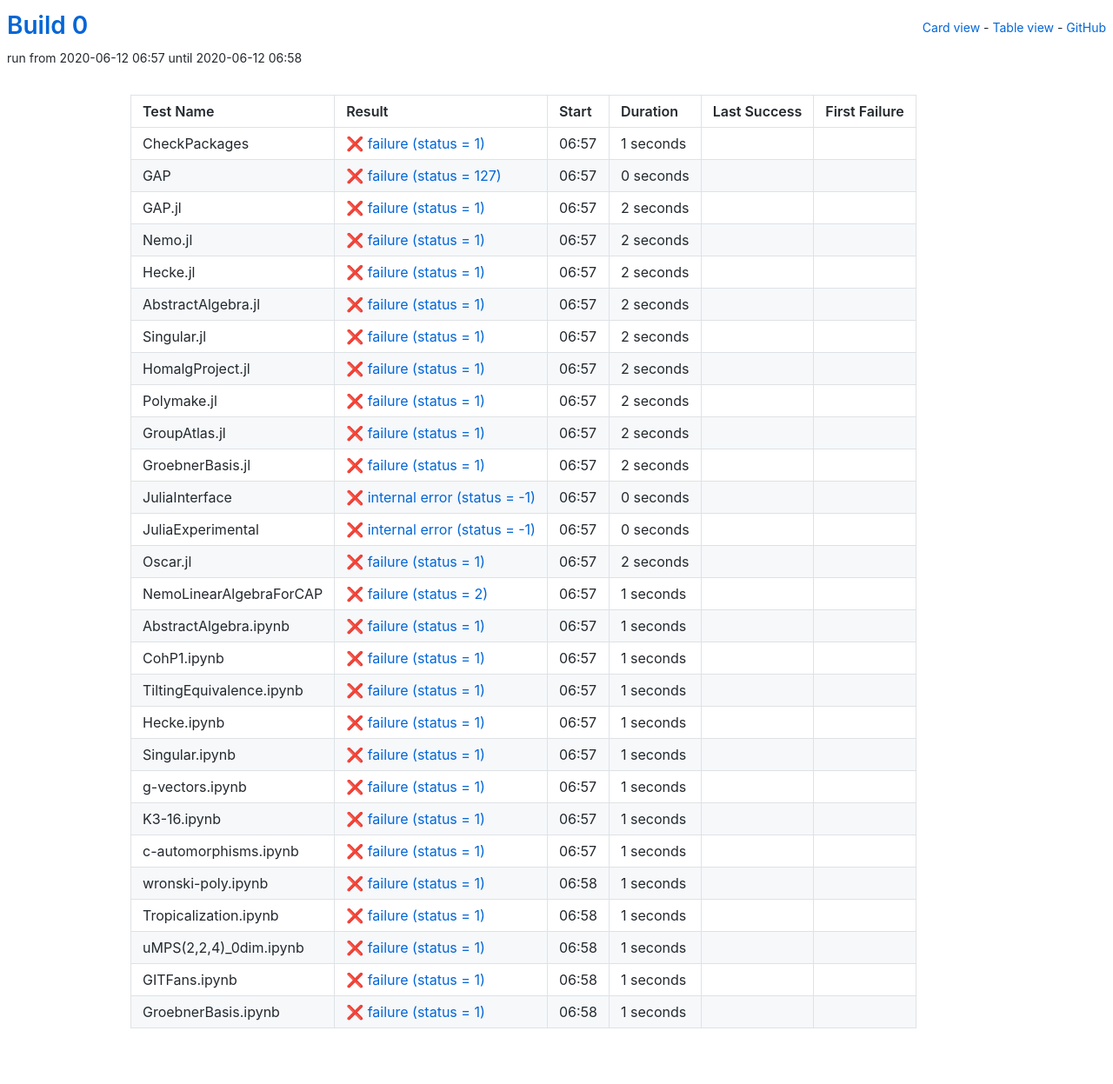
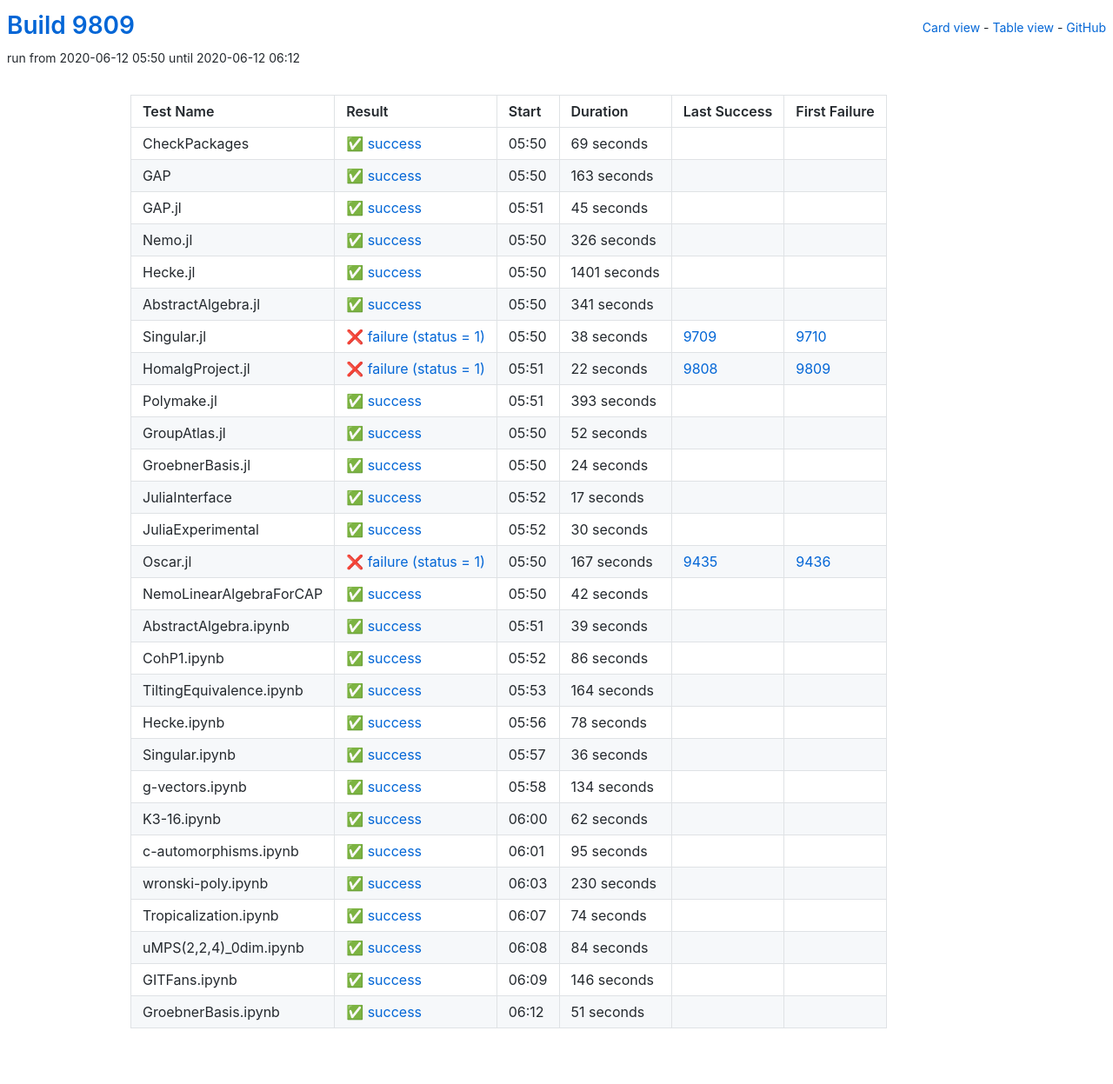
Before and after one commit to rbehrends/oscar-ci-results, a Jekyll site: the page built from table.html, in a window 1280 px wide. Shown: the whole page at 87% size. Built offline with Jekyll 4.4.1, drawn with Linux system fonts in a browser that asks for light colours.

Commit message:
Build #9809

```diff
--- a/_data/ci.yml
+++ b/_data/ci.yml
@@ -1,6 +1,6 @@
 ---
-build: 0
-build_url: http://localhost:8088/job/oscar/
+build: 9809
+build_url: http://localhost:8088/job/oscar/9809/
 job: oscar
 organization: rbehrends
 repo: oscar-ci-results
@@ -8,336 +8,336 @@ repourl: https://github.com/rbehrends/oscar-ci-results
 tests:
 - name: CheckPackages
   id: checkpackages
-  log: http://localhost:8088/job/oscar/artifact/logs/build-0/CheckPackages.log
-  start: 2020-06-12 06:57
-  success: false
-  exitcode: 1
-  status: failure
-  duration: 1
+  log: http://localhost:8088/job/oscar/9809/artifact/logs/build-9809/CheckPackages.log
+  start: 2020-06-12 05:50
+  success: true
+  exitcode: 0
+  status: success
+  duration: 69
   last_success: false
   last_success_url:
   first_failure: false
   first_failure_url:
 - name: GAP
   id: gap
-  log: http://localhost:8088/job/oscar/artifact/logs/build-0/GAP.log
-  start: 2020-06-12 06:57
-  success: false
-  exitcode: 127
-  status: failure
-  duration: 0
+  log: http://localhost:8088/job/oscar/9809/artifact/logs/build-9809/GAP.log
+  start: 2020-06-12 05:50
+  success: true
+  exitcode: 0
+  status: success
+  duration: 163
   last_success: false
   last_success_url:
   first_failure: false
   first_failure_url:
 - name: GAP.jl
   id: gap-jl
-  log: http://localhost:8088/job/oscar/artifact/logs/build-0/GAP.jl.log
-  start: 2020-06-12 06:57
-  success: false
-  exitcode: 1
-  status: failure
-  duration: 2
+  log: http://localhost:8088/job/oscar/9809/artifact/logs/build-9809/GAP.jl.log
+  start: 2020-06-12 05:51
+  success: true
+  exitcode: 0
+  status: success
+  duration: 45
   last_success: false
   last_success_url:
   first_failure: false
   first_failure_url:
 - name: Nemo.jl
   id: nemo-jl
-  log: http://localhost:8088/job/oscar/artifact/logs/build-0/Nemo.jl.log
-  start: 2020-06-12 06:57
-  success: false
-  exitcode: 1
-  status: failure
-  duration: 2
+  log: http://localhost:8088/job/oscar/9809/artifact/logs/build-9809/Nemo.jl.log
+  start: 2020-06-12 05:50
+  success: true
+  exitcode: 0
+  status: success
+  duration: 326
   last_success: false
   last_success_url:
   first_failure: false
   first_failure_url:
 - name: Hecke.jl
   id: hecke-jl
-  log: http://localhost:8088/job/oscar/artifact/logs/build-0/Hecke.jl.log
-  start: 2020-06-12 06:57
-  success: false
-  exitcode: 1
-  status: failure
-  duration: 2
+  log: http://localhost:8088/job/oscar/9809/artifact/logs/build-9809/Hecke.jl.log
+  start: 2020-06-12 05:50
+  success: true
+  exitcode: 0
+  status: success
+  duration: 1401
   last_success: false
   last_success_url:
   first_failure: false
   first_failure_url:
 - name: AbstractAlgebra.jl
   id: abstractalgebra-jl
-  log: http://localhost:8088/job/oscar/artifact/logs/build-0/AbstractAlgebra.jl.log
-  start: 2020-06-12 06:57
-  success: false
-  exitcode: 1
-  status: failure
-  duration: 2
+  log: http://localhost:8088/job/oscar/9809/artifact/logs/build-9809/AbstractAlgebra.jl.log
+  start: 2020-06-12 05:50
+  success: true
+  exitcode: 0
+  status: success
+  duration: 341
   last_success: false
   last_success_url:
   first_failure: false
   first_failure_url:
 - name: Singular.jl
   id: singular-jl
-  log: http://localhost:8088/job/oscar/artifact/logs/build-0/Singular.jl.log
-  start: 2020-06-12 06:57
+  log: http://localhost:8088/job/oscar/9809/artifact/logs/build-9809/Singular.jl.log
+  start: 2020-06-12 05:50
   success: false
   exitcode: 1
   status: failure
-  duration: 2
-  last_success: false
-  last_success_url:
-  first_failure: false
-  first_failure_url:
+  duration: 38
+  last_success: 9709
+  last_success_url: http://localhost:8088/job/oscar/9709/
+  first_failure: 9710
+  first_failure_url: http://localhost:8088/job/oscar/9710/
 - name: HomalgProject.jl
   id: homalgproject-jl
-  log: http://localhost:8088/job/oscar/artifact/logs/build-0/HomalgProject.jl.log
-  start: 2020-06-12 06:57
+  log: http://localhost:8088/job/oscar/9809/artifact/logs/build-9809/HomalgProject.jl.log
+  start: 2020-06-12 05:51
   success: false
   exitcode: 1
   status: failure
-  duration: 2
-  last_success: false
-  last_success_url:
-  first_failure: false
-  first_failure_url:
+  duration: 22
+  last_success: 9808
+  last_success_url: http://localhost:8088/job/oscar/9808/
+  first_failure: 9809
+  first_failure_url: http://localhost:8088/job/oscar/9809/
 - name: Polymake.jl
   id: polymake-jl
-  log: http://localhost:8088/job/oscar/artifact/logs/build-0/Polymake.jl.log
-  start: 2020-06-12 06:57
-  success: false
-  exitcode: 1
-  status: failure
-  duration: 2
+  log: http://localhost:8088/job/oscar/9809/artifact/logs/build-9809/Polymake.jl.log
+  start: 2020-06-12 05:51
+  success: true
+  exitcode: 0
+  status: success
+  duration: 393
   last_success: false
   last_success_url:
   first_failure: false
   first_failure_url:
 - name: GroupAtlas.jl
   id: groupatlas-jl
-  log: http://localhost:8088/job/oscar/artifact/logs/build-0/GroupAtlas.jl.log
-  start: 2020-06-12 06:57
-  success: false
-  exitcode: 1
-  status: failure
-  duration: 2
+  log: http://localhost:8088/job/oscar/9809/artifact/logs/build-9809/GroupAtlas.jl.log
+  start: 2020-06-12 05:50
+  success: true
+  exitcode: 0
+  status: success
+  duration: 52
   last_success: false
   last_success_url:
   first_failure: false
   first_failure_url:
 - name: GroebnerBasis.jl
   id: groebnerbasis-jl
-  log: http://localhost:8088/job/oscar/artifact/logs/build-0/GroebnerBasis.jl.log
-  start: 2020-06-12 06:57
-  success: false
-  exitcode: 1
-  status: failure
-  duration: 2
+  log: http://localhost:8088/job/oscar/9809/artifact/logs/build-9809/GroebnerBasis.jl.log
+  start: 2020-06-12 05:50
+  success: true
+  exitcode: 0
+  status: success
+  duration: 24
   last_success: false
   last_success_url:
   first_failure: false
   first_failure_url:
 - name: JuliaInterface
   id: juliainterface
-  log: http://localhost:8088/job/oscar/artifact/logs/build-0/JuliaInterface.log
-  start: 2020-06-12 06:57
-  success: false
-  exitcode: -1
-  status: internal error
-  duration: 0
+  log: http://localhost:8088/job/oscar/9809/artifact/logs/build-9809/JuliaInterface.log
+  start: 2020-06-12 05:52
+  success: true
+  exitcode: 0
+  status: success
+  duration: 17
   last_success: false
   last_success_url:
   first_failure: false
   first_failure_url:
 - name: JuliaExperimental
   id: juliaexperimental
-  log: http://localhost:8088/job/oscar/artifact/logs/build-0/JuliaExperimental.log
-  start: 2020-06-12 06:57
-  success: false
-  exitcode: -1
-  status: internal error
-  duration: 0
+  log: http://localhost:8088/job/oscar/9809/artifact/logs/build-9809/JuliaExperimental.log
+  start: 2020-06-12 05:52
+  success: true
+  exitcode: 0
+  status: success
+  duration: 30
   last_success: false
   last_success_url:
   first_failure: false
   first_failure_url:
 - name: Oscar.jl
   id: oscar-jl
-  log: http://localhost:8088/job/oscar/artifact/logs/build-0/Oscar.jl.log
-  start: 2020-06-12 06:57
+  log: http://localhost:8088/job/oscar/9809/artifact/logs/build-9809/Oscar.jl.log
+  start: 2020-06-12 05:50
   success: false
   exitcode: 1
   status: failure
-  duration: 2
-  last_success: false
-  last_success_url:
-  first_failure: false
-  first_failure_url:
+  duration: 167
+  last_success: 9435
+  last_success_url: http://localhost:8088/job/oscar/9435/
+  first_failure: 9436
+  first_failure_url: http://localhost:8088/job/oscar/9436/
 - name: NemoLinearAlgebraForCAP
   id: nemolinearalgebraforcap
-  log: http://localhost:8088/job/oscar/artifact/logs/build-0/NemoLinearAlgebraForCAP.log
-  start: 2020-06-12 06:57
-  success: false
-  exitcode: 2
-  status: failure
-  duration: 1
+  log: http://localhost:8088/job/oscar/9809/artifact/logs/build-9809/NemoLinearAlgebraForCAP.log
+  start: 2020-06-12 05:50
+  success: true
+  exitcode: 0
+  status: success
+  duration: 42
   last_success: false
   last_success_url:
   first_failure: false
   first_failure_url:
 - name: AbstractAlgebra.ipynb
   id: abstractalgebra-ipynb
-  log: http://localhost:8088/job/oscar/artifact/logs/build-0/AbstractAlgebra.ipynb.log
-  start: 2020-06-12 06:57
-  success: false
-  exitcode: 1
-  status: failure
-  duration: 1
+  log: http://localhost:8088/job/oscar/9809/artifact/logs/build-9809/AbstractAlgebra.ipynb.log
+  start: 2020-06-12 05:51
+  success: true
+  exitcode: 0
+  status: success
+  duration: 39
   last_success: false
   last_success_url:
   first_failure: false
   first_failure_url:
 - name: CohP1.ipynb
   id: cohp1-ipynb
-  log: http://localhost:8088/job/oscar/artifact/logs/build-0/CohP1.ipynb.log
-  start: 2020-06-12 06:57
-  success: false
-  exitcode: 1
-  status: failure
-  duration: 1
+  log: http://localhost:8088/job/oscar/9809/artifact/logs/build-9809/CohP1.ipynb.log
+  start: 2020-06-12 05:52
+  success: true
+  exitcode: 0
+  status: success
+  duration: 86
   last_success: false
   last_success_url:
   first_failure: false
   first_failure_url:
 - name: TiltingEquivalence.ipynb
   id: tiltingequivalence-ipynb
-  log: http://localhost:8088/job/oscar/artifact/logs/build-0/TiltingEquivalence.ipynb.log
-  start: 2020-06-12 06:57
-  success: false
-  exitcode: 1
-  status: failure
-  duration: 1
+  log: http://localhost:8088/job/oscar/9809/artifact/logs/build-9809/TiltingEquivalence.ipynb.log
+  start: 2020-06-12 05:53
+  success: true
+  exitcode: 0
+  status: success
+  duration: 164
   last_success: false
   last_success_url:
   first_failure: false
   first_failure_url:
 - name: Hecke.ipynb
   id: hecke-ipynb
-  log: http://localhost:8088/job/oscar/artifact/logs/build-0/Hecke.ipynb.log
-  start: 2020-06-12 06:57
-  success: false
-  exitcode: 1
-  status: failure
-  duration: 1
+  log: http://localhost:8088/job/oscar/9809/artifact/logs/build-9809/Hecke.ipynb.log
+  start: 2020-06-12 05:56
+  success: true
+  exitcode: 0
+  status: success
+  duration: 78
   last_success: false
   last_success_url:
   first_failure: false
   first_failure_url:
 - name: Singular.ipynb
   id: singular-ipynb
-  log: http://localhost:8088/job/oscar/artifact/logs/build-0/Singular.ipynb.log
-  start: 2020-06-12 06:57
-  success: false
-  exitcode: 1
-  status: failure
-  duration: 1
+  log: http://localhost:8088/job/oscar/9809/artifact/logs/build-9809/Singular.ipynb.log
+  start: 2020-06-12 05:57
+  success: true
+  exitcode: 0
+  status: success
+  duration: 36
   last_success: false
   last_success_url:
   first_failure: false
   first_failure_url:
 - name: g-vectors.ipynb
   id: g-vectors-ipynb
-  log: http://localhost:8088/job/oscar/artifact/logs/build-0/g-vectors.ipynb.log
-  start: 2020-06-12 06:57
-  success: false
-  exitcode: 1
-  status: failure
-  duration: 1
+  log: http://localhost:8088/job/oscar/9809/artifact/logs/build-9809/g-vectors.ipynb.log
+  start: 2020-06-12 05:58
+  success: true
+  exitcode: 0
+  status: success
+  duration: 134
   last_success: false
   last_success_url:
   first_failure: false
   first_failure_url:
 - name: K3-16.ipynb
   id: k3-16-ipynb
-  log: http://localhost:8088/job/oscar/artifact/logs/build-0/K3-16.ipynb.log
-  start: 2020-06-12 06:57
-  success: false
-  exitcode: 1
-  status: failure
-  duration: 1
+  log: http://localhost:8088/job/oscar/9809/artifact/logs/build-9809/K3-16.ipynb.log
+  start: 2020-06-12 06:00
+  success: true
+  exitcode: 0
+  status: success
+  duration: 62
   last_success: false
   last_success_url:
   first_failure: false
   first_failure_url:
 - name: c-automorphisms.ipynb
   id: c-automorphisms-ipynb
-  log: http://localhost:8088/job/oscar/artifact/logs/build-0/c-automorphisms.ipynb.log
-  start: 2020-06-12 06:57
-  success: false
-  exitcode: 1
-  status: failure
-  duration: 1
+  log: http://localhost:8088/job/oscar/9809/artifact/logs/build-9809/c-automorphisms.ipynb.log
+  start: 2020-06-12 06:01
+  success: true
+  exitcode: 0
+  status: success
+  duration: 95
   last_success: false
   last_success_url:
   first_failure: false
   first_failure_url:
 - name: wronski-poly.ipynb
   id: wronski-poly-ipynb
-  log: http://localhost:8088/job/oscar/artifact/logs/build-0/wronski-poly.ipynb.log
-  start: 2020-06-12 06:58
-  success: false
-  exitcode: 1
-  status: failure
-  duration: 1
+  log: http://localhost:8088/job/oscar/9809/artifact/logs/build-9809/wronski-poly.ipynb.log
+  start: 2020-06-12 06:03
+  success: true
+  exitcode: 0
+  status: success
+  duration: 230
   last_success: false
   last_success_url:
   first_failure: false
   first_failure_url:
 - name: Tropicalization.ipynb
   id: tropicalization-ipynb
-  log: http://localhost:8088/job/oscar/artifact/logs/build-0/Tropicalization.ipynb.log
-  start: 2020-06-12 06:58
-  success: false
-  exitcode: 1
-  status: failure
-  duration: 1
+  log: http://localhost:8088/job/oscar/9809/artifact/logs/build-9809/Tropicalization.ipynb.log
+  start: 2020-06-12 06:07
+  success: true
+  exitcode: 0
+  status: success
+  duration: 74
   last_success: false
   last_success_url:
   first_failure: false
   first_failure_url:
 - name: uMPS(2,2,4)_0dim.ipynb
   id: umps-2-2-4-0dim-ipynb
-  log: http://localhost:8088/job/oscar/artifact/logs/build-0/uMPS-2-2-4-_0dim.ipynb.log
-  start: 2020-06-12 06:58
-  success: false
-  exitcode: 1
-  status: failure
-  duration: 1
+  log: http://localhost:8088/job/oscar/9809/artifact/logs/build-9809/uMPS-2-2-4-_0dim.ipynb.log
+  start: 2020-06-12 06:08
+  success: true
+  exitcode: 0
+  status: success
+  duration: 84
   last_success: false
   last_success_url:
   first_failure: false
   first_failure_url:
 - name: GITFans.ipynb
   id: gitfans-ipynb
-  log: http://localhost:8088/job/oscar/artifact/logs/build-0/GITFans.ipynb.log
-  start: 2020-06-12 06:58
-  success: false
-  exitcode: 1
-  status: failure
-  duration: 1
+  log: http://localhost:8088/job/oscar/9809/artifact/logs/build-9809/GITFans.ipynb.log
+  start: 2020-06-12 06:09
+  success: true
+  exitcode: 0
+  status: success
+  duration: 146
   last_success: false
   last_success_url:
   first_failure: false
   first_failure_url:
 - name: GroebnerBasis.ipynb
   id: groebnerbasis-ipynb
-  log: http://localhost:8088/job/oscar/artifact/logs/build-0/GroebnerBasis.ipynb.log
-  start: 2020-06-12 06:58
-  success: false
-  exitcode: 1
-  status: failure
-  duration: 1
+  log: http://localhost:8088/job/oscar/9809/artifact/logs/build-9809/GroebnerBasis.ipynb.log
+  start: 2020-06-12 06:12
+  success: true
+  exitcode: 0
+  status: success
+  duration: 51
   last_success: false
   last_success_url:
   first_failure: false
```
Also changed, not shown: README.md.
